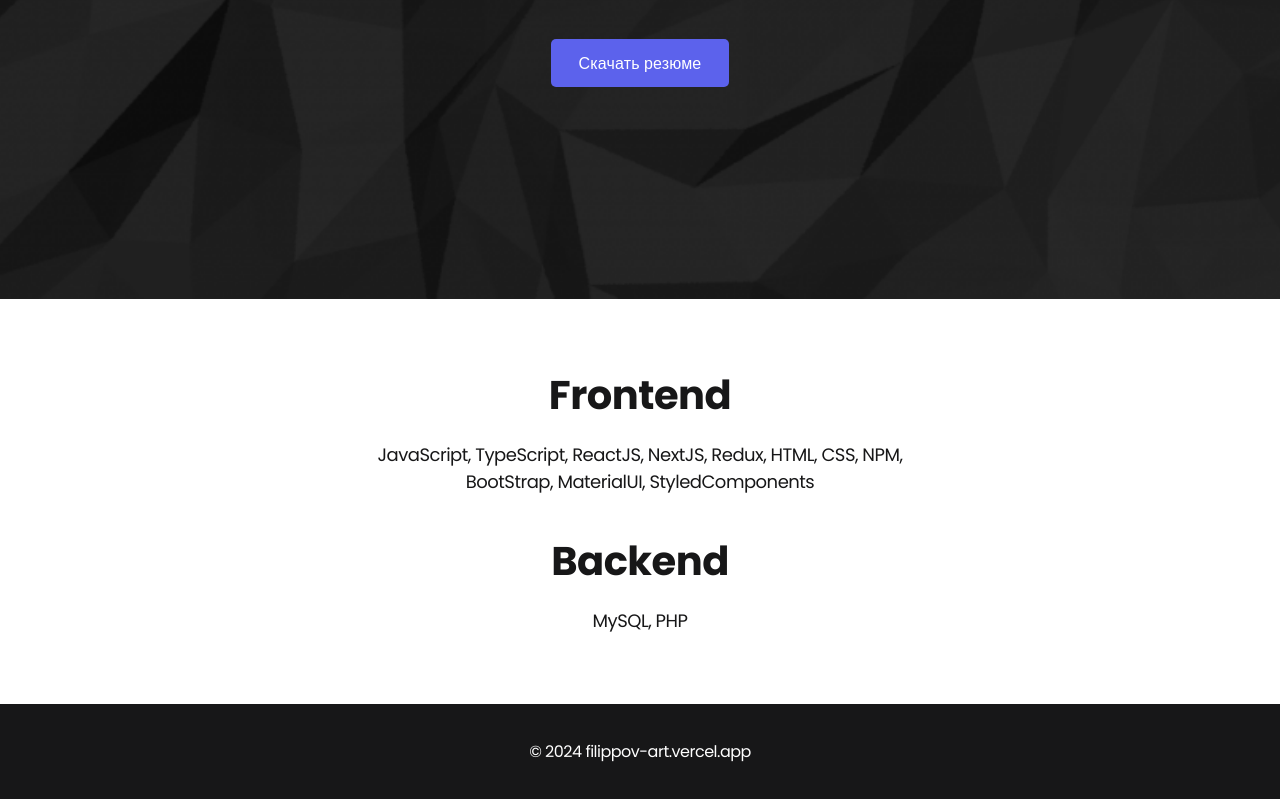
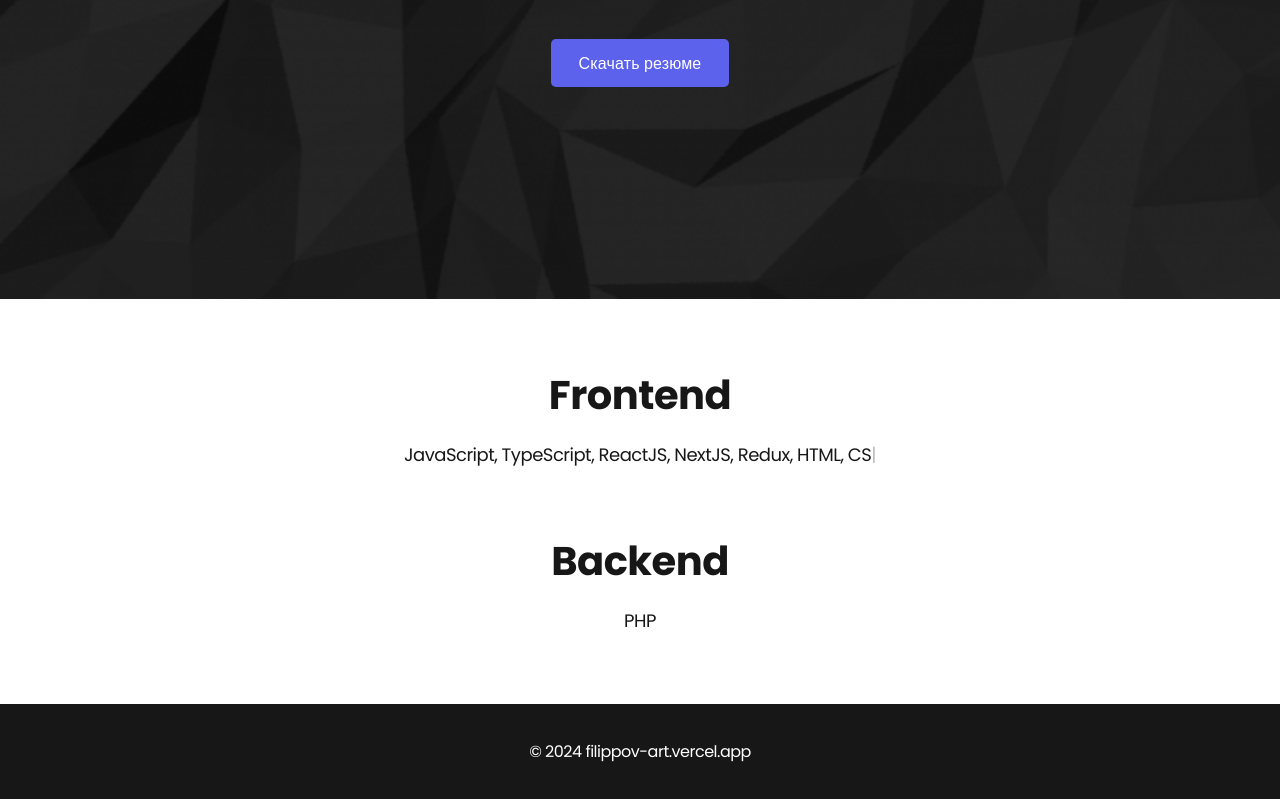
Before and after one commit to ArtemFilippov404/Portfolio, a Next.js app: page / in a window 1280 px wide. Shown: the part 472-1271 px from the top of the page. Built offline with nearby package versions, Linux system fonts and the light colour scheme.

Commit message:
added TypingText

```diff
--- a/src/app/globals.css
+++ b/src/app/globals.css
@@ -213,7 +213,25 @@ html, body {
     margin-top: 0.5em;
 }
 
+.typingText {
+    min-height: 54px;
+}
 
+.typingText::after {
+    content: "|";
+    color: var(--text-color);
+    animation: blink 1s infinite;
+}
+
+@keyframes blink {
+    0%,
+    100% {
+      opacity: 1;
+    }
+    50% {
+      opacity: 0;
+    }
+}
 
 @media (max-width: 620px) {
 
--- a/src/app/page.tsx
+++ b/src/app/page.tsx
@@ -1,6 +1,7 @@
 'use client';
 
 import Header from "@/components/Header/Header";
+import TypingText from "@/components/TypingText/TypingText";
 
 export default function Home() {
 
@@ -13,11 +14,11 @@ export default function Home() {
           <ul className="content-list">
             <li className="content-list__item">
               <h2 className="title-2">Frontend</h2>
-              <p>JavaScript, TypeScript, ReactJS, NextJS, Redux, HTML, CSS, NPM, BootStrap, MaterialUI, StyledComponents</p>
+              <TypingText text="JavaScript, TypeScript, ReactJS, NextJS, Redux, HTML, CSS, NPM, BootStrap, MaterialUI, StyledComponents"/>
             </li>
             <li className="content-list__item">
               <h2 className="title-2">Backend</h2>
-              <p>MySQL, PHP</p>
+              <p>PHP</p>
             </li>
           </ul>
 
--- /dev/null
+++ b/src/components/TypingText/TypingText.tsx
@@ -0,0 +1,37 @@
+import { useEffect, useState } from "react";
+export default function TypingText({ text }: { text: string }) {
+    const [typingText, setTypingText] = useState('');
+    const textLenght = text.length;
+    let index = 1;
+    let description = true;
+    useEffect(() => {
+        const typing = setInterval(() => {
+            if (description && index < textLenght) {
+                setTypingText(current => current + text[current.length]);
+                index++;
+            }
+            else if (!description && index > 1) {
+                setTypingText(current => current.slice(0, -1));
+                index--;
+            }
+            if (index === textLenght) {
+                setTimeout(() => {
+                    description = false;
+                }, 5000);
+            }
+            if (index === 1) {
+                description = true;
+            }
+        }, 100);
+
+
+        return () => {
+            clearInterval(typing);
+        }
+    }, [text]);
+    return (
+        <p className="typingText">
+            {typingText}
+        </p>
+    )
+}
```
Also changed, not shown: tsconfig.json (+19 -4 lines).
